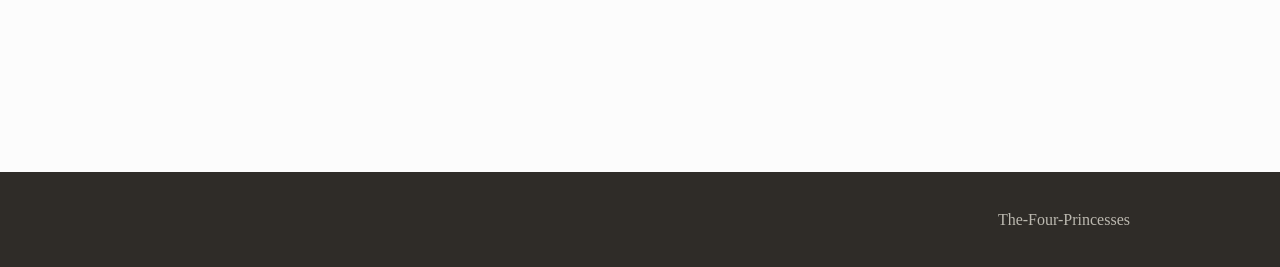
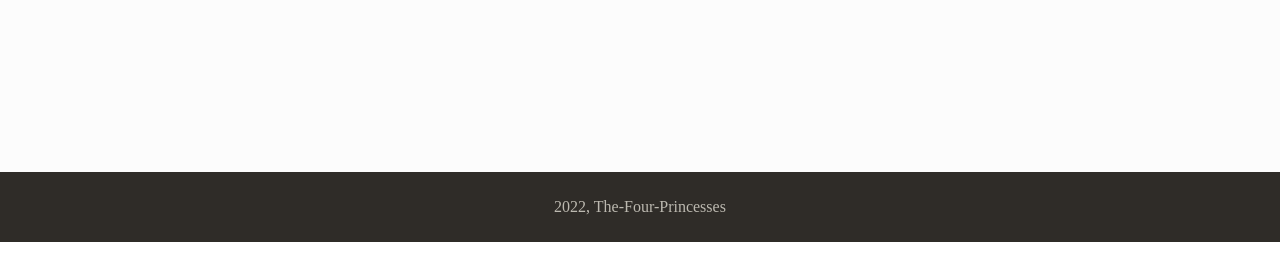
Before and after one commit to The-Four-Princesses/USGajo, a Django app: page /albums/1/ in a window 1280 px wide. Shown: the part 1829-2096 px from the top of the page. After the commit the page ends 2071 px from the top, so only its background shows below. Run offline with Django 4.2, Linux system fonts and the light colour scheme; data comes from the database, SQL or seed files in the repository; both versions use the stored data as it was after the commit; some libraries are stand-ins or nearby versions.

Commit message:
#3 feat: 사진첩 UI 변경 추가

```diff
--- a/USGajo/album/static/album/styles/style.css
+++ b/USGajo/album/static/album/styles/style.css
@@ -89,13 +89,14 @@
   .site-footer {
     color: var(--site-footer);
     background-color: var(--site-footer-background);
+    align-items: center;
   }
 
   .site-footer .content {
     display: flex;
     justify-content: space-between;
     align-items: center;
-    min-height: 95px;
+    min-height: 70px;
   }
 
   .max-width {
@@ -106,6 +107,14 @@
   .max-content-width {
     max-width: var(--max-content-width);
     width: 100%;
+  }
+
+  .team-name{
+    margin:auto;
+  }
+
+  .team-name {
+    align-items: center;
   }
 
   /* content-list */
--- a/USGajo/album/static/album/styles/theme.css
+++ b/USGajo/album/static/album/styles/theme.css
@@ -115,11 +115,12 @@ a.us-button {
 }
 
 .us-ic-button {
-  background-color: #ececec;
+  border:1px solid #c0c0c0;
   font-size: 20px;
   font-weight: bold;
-  border-radius: 5px;
-  padding: 3px;
+  color:#3a3a3a;
+  border-radius: 9999px;
+  padding: 10px;
 }
 
 /* Input */
--- a/USGajo/album/templates/account/signup.html
+++ b/USGajo/album/templates/account/signup.html
@@ -44,7 +44,7 @@
     </form>
 
     <div class="info">
-      이미 회원이신가요?<a class="link" href="{% url 'account_login' %}">로그인</a>
+      이미 가입하셨다면?<a class="link" href="{% url 'account_login' %}">로그인</a>
     </div>
   </main>
 </div>
--- a/USGajo/album/templates/base/base_with_navbar.html
+++ b/USGajo/album/templates/base/base_with_navbar.html
@@ -27,8 +27,7 @@
 {% block footer %}
 <footer class="site-footer">
   <div class="max-content-width content">
-    <div></div>
-    <div>The-Four-Princesses</div>
+    <div class="team-name">2022, The-Four-Princesses</div>
   </div>
 </footer>
 {% endblock footer %}
```
Also changed, not shown: USGajo/album/static/album/favicon/favicon.ico (added), USGajo/db.sqlite3.
